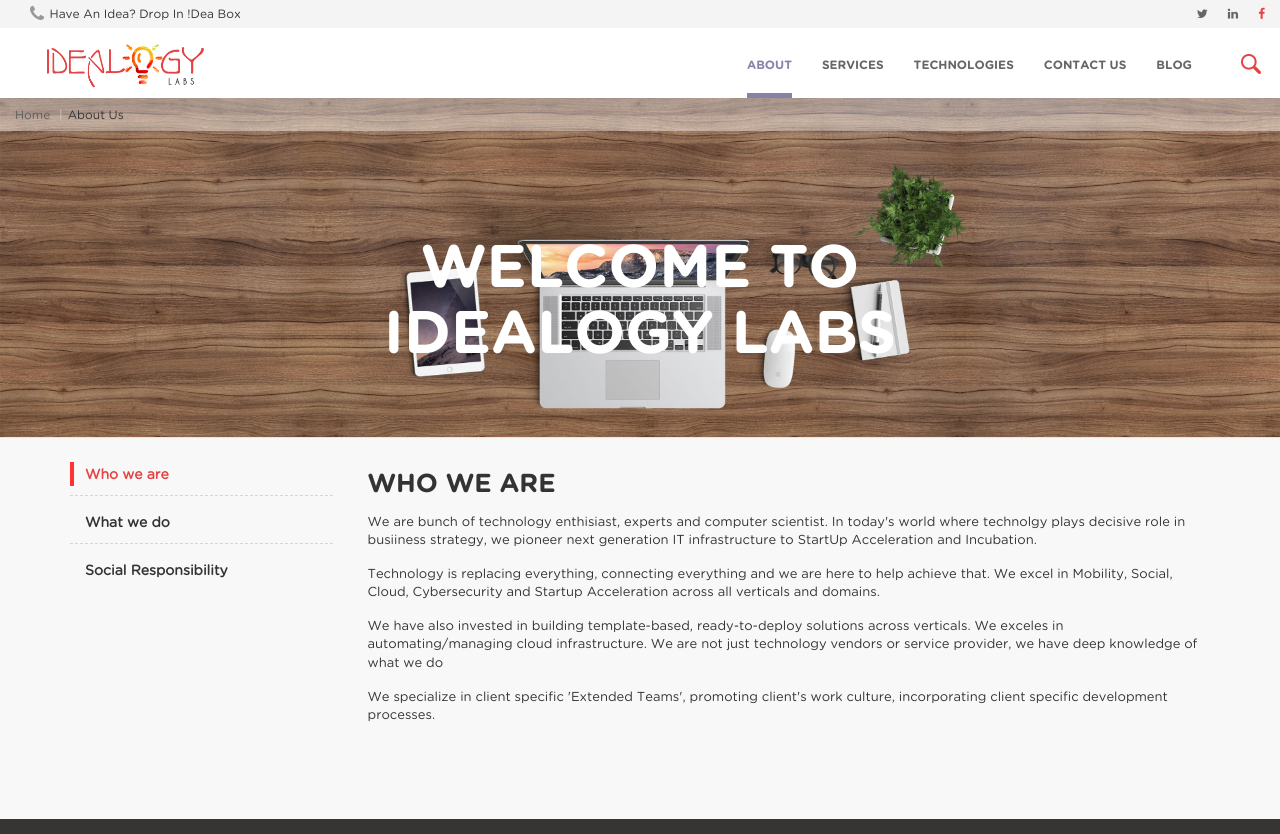
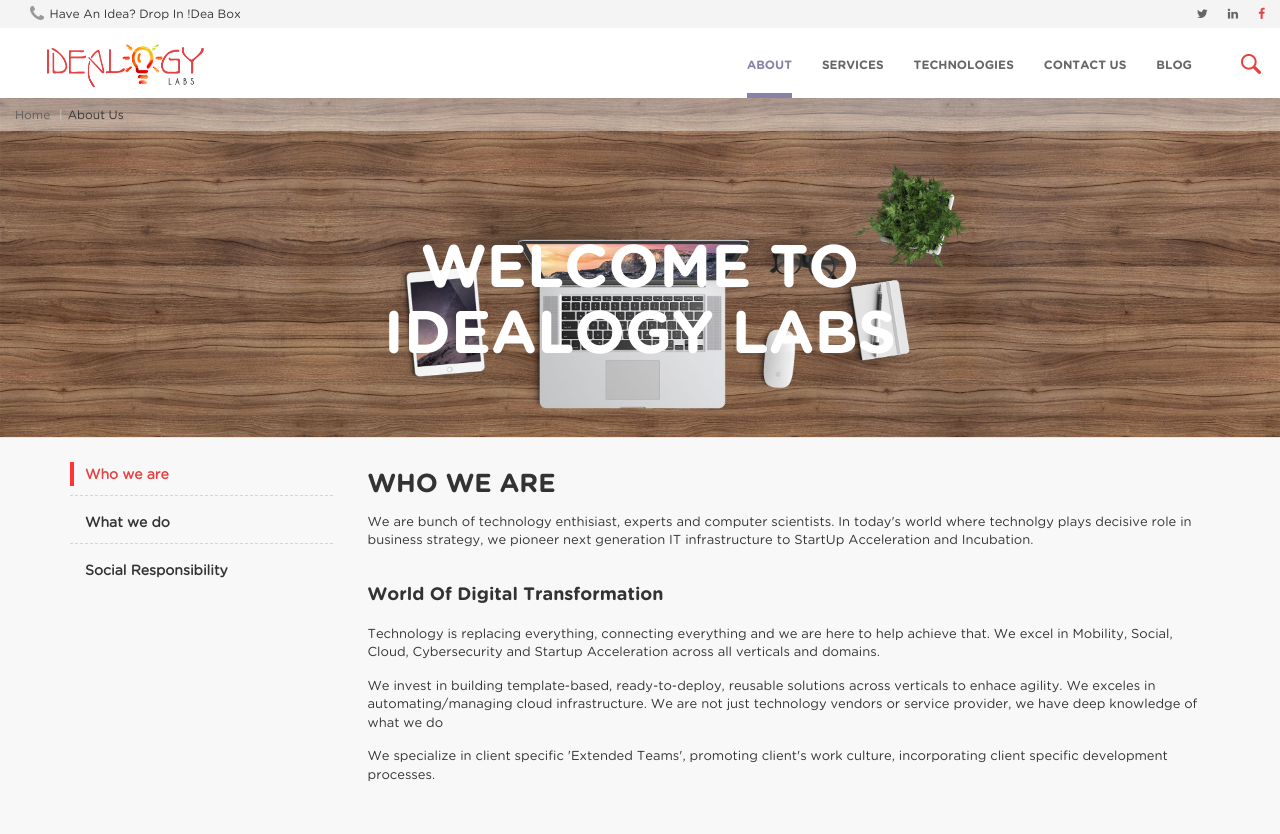
Before and after one commit to idealogylabs/idealogylabs.github.io, a Jekyll site: the page built from about-us/index.html, in a window 1280 px wide. Shown: the top 834 px of the page. Built offline with Jekyll 4.4.1, drawn with Linux system fonts in a browser that asks for light colours; grey boxes are pictures that could not be loaded.

Commit message:
Improvements

```diff
--- a/about-us/index.html
+++ b/about-us/index.html
@@ -39,25 +39,26 @@
         <!-- Become Training Partner -->
         <div role="tabpanel" class="tab-pane active" id="who-we-are">
           <h1>Who we are</h1>
-          <!-- Tab Nav start
-          <ul class="nav sub-nav-tab nav-second-level ">
-            <li><a href="#become-channel-partner">Become a Channel Partner </a></li>
-            <li><a href="#partner-programs">Partner Programs</a></li>
-          </ul> Tab Nav End-->
-          <!-- Tab Nav Content Start -->
           <div class="become-partner">
             <div class="section">
               <p>
-                We are bunch of technology enthisiast, experts and computer scientist. In today's world where technolgy plays decisive role in busiiness strategy, we pioneer next generation IT infrastructure to StartUp Acceleration and Incubation.
+                We are bunch of technology enthisiast, experts and computer scientists. In today's world
+                where technolgy plays decisive role in business strategy, we pioneer next generation
+                IT infrastructure to StartUp Acceleration and Incubation.
               </p>
             </div>
             <div id="become-channel-partner">
-              <!-- <h4>We </h4> -->
+              <h4>World of Digital Transformation</h4>
               <p>
-                Technology is replacing everything, connecting everything and we are here to help achieve that. We excel in Mobility, Social, Cloud, Cybersecurity and Startup Acceleration across all verticals and domains.
+                Technology is replacing everything, connecting everything and we are here to help achieve
+                that. We excel in Mobility, Social, Cloud, Cybersecurity and Startup Acceleration across
+                all verticals and domains.
               </p>
               <p>
-                We have also invested in building template-based, ready-to-deploy solutions across verticals. We exceles in automating/managing cloud infrastructure. We are not just technology vendors or service provider, we have deep knowledge of what we do
+                We invest in building template-based, ready-to-deploy, reusable solutions across verticals
+                to enhace agility.
+                We exceles in automating/managing cloud infrastructure. We are not just technology vendors
+                or service provider, we have deep knowledge of what we do
               </p>
               <p>
                 We specialize in client specific 'Extended Teams', promoting client's work culture,
@@ -76,19 +77,42 @@
             <!-- Nav tabs Content Start -->
             <div class="become-partner" >
               <div class="section">
-                <p>We provide world class technology solutions in various domains. We have best in class in-house experts, in various technologies and domains. We thrive for excellence, thus invest heavily for building 'Center of Excellence' and 'Research &apm; Development'</p>
+                <h4>We Accelerate bussiness</h4>
+                <p>
+                  We help customers use technology to slash the time it takes to turn ideas into value.
+                  In turn, they transform industries, markets and lives. Some of our customers run traditional
+                  IT environments. Most are transitioning to a secure, cloud-enabled, mobile-friendly
+                  infrastructure. Many rely on a combination of both. Wherever they are in that journey,
+                  we provide the technology and solutions to help them succeed.
+                </p>
+                <h4>We Transform Digitally</h4>
+                <p>
+                  We make IT environments more efficient, productive and secure, enabling fast,
+                  flexible responses to a rapidly changing competitive landscape. We enable organizations
+                  to act quickly on ideas by delivering infrastructure that can be easily composed and
+                  recomposed to meet shifting demands, so they can lead in today’s marketplace of disruptive
+                  innovation.
+                </p>
+                <h4>We Innovate</h4>
+                <p>
+                  IdealogyLabs has been in the innovation business for more than 75 years. Our vast
+                  intellectual property portfolio and global research and development capabilities
+                  are part of an innovation roadmap designed to help organizations of all sizes –
+                  from global enterprises to local startups – transition from traditional technology
+                  platforms to the IT systems of the future.
+                </p>
               </div>
               <div class="section">
                 <h4 id="benefits">Domains</h4>
                 <p>We primarily focus on; expertise in domains as listed (including but not limited to)</p>
                 <ul>
-                  <li><i class="fa fa-check"></i> Product/Application Development</li>
-                  <li><i class="fa fa-check"></i> Mobility (Native and Hybrid Mobile Product development)</li>
-                  <li><i class="fa fa-check"></i> Startup Acceleration and Incubation</li>
-                  <li><i class="fa fa-check"></i> Extended Team Management (with integrated Brain Hunt)</li>
-                  <li><i class="fa fa-check"></i> Cloud Infrastructure Implementation and Management</li>
-                  <li><i class="fa fa-check"></i> Agile development Workflow/Process Management for remote teams</li>
-                  <li><i class="fa fa-check"></i> Cybersecurity Infrastructure and Management</li>
+                  <li><i class="fa fa-check" style="color:#e64143"></i> Product/Application Development</li>
+                  <li><i class="fa fa-check" style="color:#e64143"></i> Mobility (Native and Hybrid Mobile Product development)</li>
+                  <li><i class="fa fa-check" style="color:#e64143"></i> Startup Acceleration and Incubation</li>
+                  <li><i class="fa fa-check" style="color:#e64143"></i> Extended Team Management (with integrated Brain Hunt)</li>
+                  <li><i class="fa fa-check" style="color:#e64143"></i> Cloud Infrastructure Implementation and Management</li>
+                  <li><i class="fa fa-check" style="color:#e64143"></i> Agile development Workflow/Process Management for remote teams</li>
+                  <li><i class="fa fa-check" style="color:#e64143"></i> Cybersecurity Infrastructure and Management</li>
                 </ul>
               </div>
             </div>
--- a/assets/css/global.css
+++ b/assets/css/global.css
@@ -212,7 +212,7 @@
 /*Top Header End*/
 /*Bottom Header Begin*/
 .head-sticky { border-bottom: 1px solid #ebebeb; }
-header .bottom-header { padding-left: 30px; padding-right: 0px; min-height: 70px; background-color: #ffffff; }
+header .bottom-header { padding-left: 30px; padding-right: 0px; min-height: 70px; background-color: rgba(255,255,255,0.9); }
 header .bottom-header .navbar-header { margin: 15px 0; display: block; }
 header .bottom-header-menu > ul > li { float: left; }
 header .bottom-header-menu > ul > li > a { margin-right: 30px; padding: 22px 0 14px; line-height: 29px; color: #666666; font-size: 12px; text-transform: uppercase;  position: relative; font-family: 'GothamRoundedBold',Helvetica,Arial,sans-serif; }
--- a/blog/index.html
+++ b/blog/index.html
@@ -19,12 +19,10 @@
       <!-- </li> -->
       <article class="post">
         <h2><a href="{{ site.baseurl }}{{ post.url }}" title="{{ post.title }}">{{ post.title }}</a></h2>
-        {{ post.excerpt }}
+        {{ post.excerpt | strip_html | truncatewords: 300 }}
         <a href="{{ site.url }}{{ post.url }}" title="{{ post.title }}">Read More &raquo;</a>
       </article>
     {% endfor %}
   </ul>
 
-  <!-- <p class="rss-subscribe">subscribe <a href="{{ "/feed.xml" | prepend: site.baseurl }}">via RSS</a></p> -->
-
 </div>
```
Also changed, not shown: services/cyber-security/index.html (+22 -3 lines).
